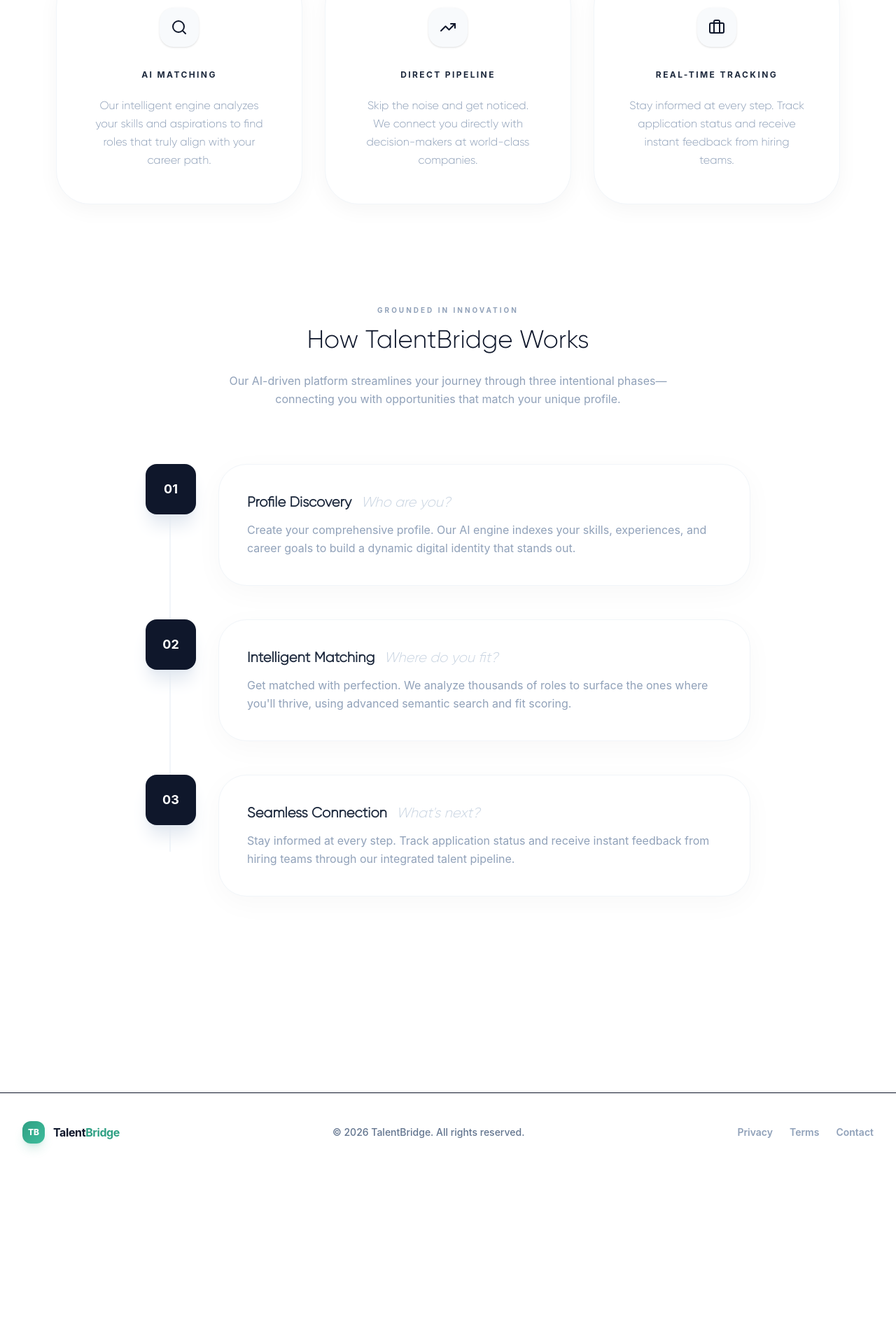
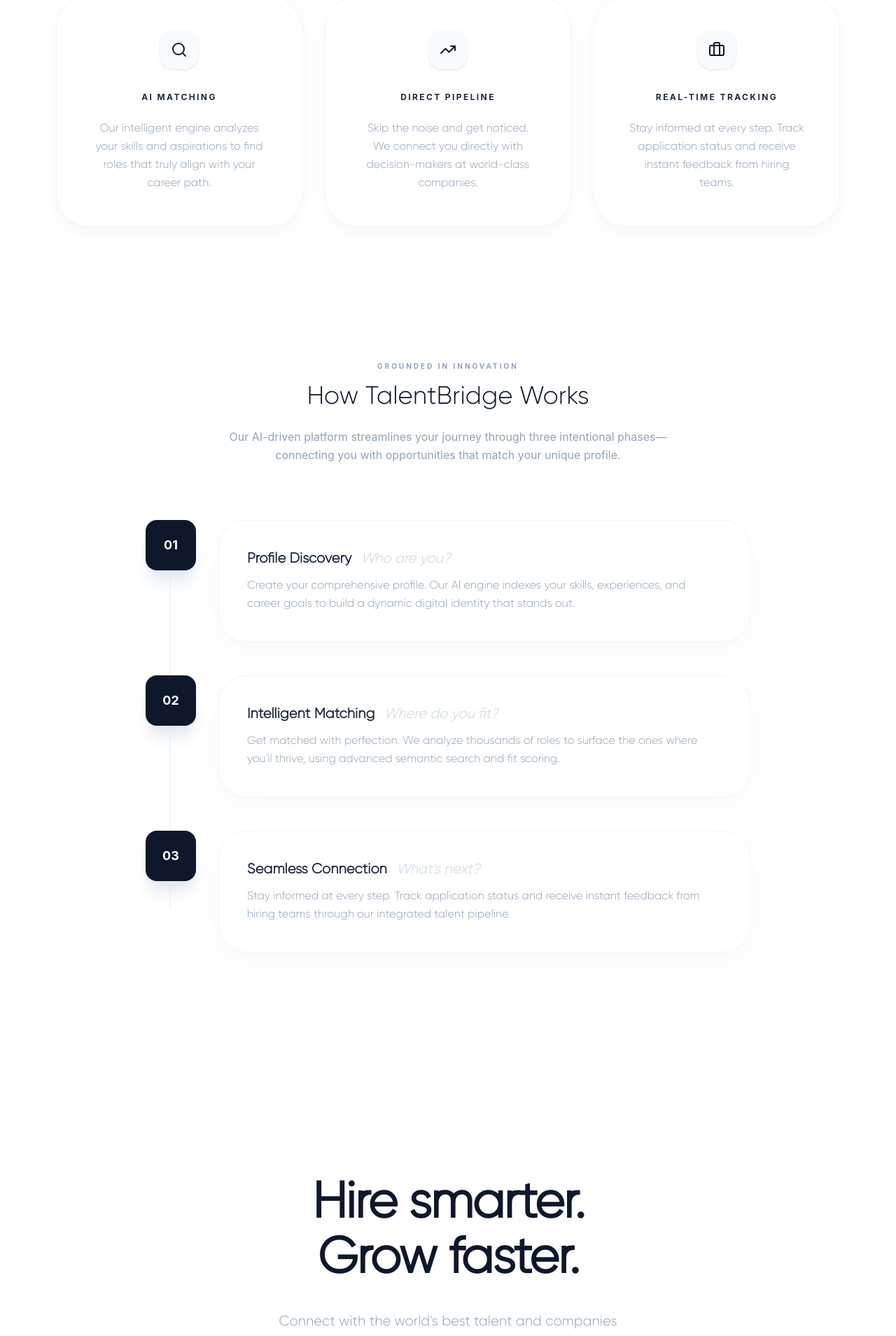
Before and after one commit to kolikrish/talentbridge, a React (Vite) app: page / in a window 1280 px wide. Shown: the part 881-2790 px from the top of the page at 70% size. Before the commit the page ends 2555 px from the top, so only its background shows below. Built offline with nearby package versions, Linux system fonts and the light colour scheme; no server answers.

Commit message:
CTA section added.

```diff
--- a/src/pages/landing.jsx
+++ b/src/pages/landing.jsx
@@ -13,14 +13,11 @@
 import { motion } from "framer-motion";
 import { Search, Users, Briefcase, TrendingUp, CheckCircle } from "lucide-react";
 
-
-
 const LandingPage = () => {
   return (
     <main className="flex flex-col gap-16 pb-16">
-
       {/* Hero Section */}
-      <section className="text-center relative pt-20 pb-12">
+      <section className="text-center relative pt-20 pb-20">
         {/* Extremely Subtle Background - for pure white theme */}
         <div className="absolute top-0 left-1/2 -translate-x-1/2 w-full h-full bg-[radial-gradient(circle_at_center,rgba(0,0,0,0.01)_0%,transparent_70%)] -z-10 pointer-events-none" />
 
@@ -44,7 +41,6 @@
           <br />
           <span className="text-slate-300 italic font-extralight opacity-70">for global talent.</span>
         </motion.h1>
-
 
         <motion.p
           className="text-slate-400 mt-8 text-lg sm:text-xl font-medium max-w-xl mx-auto leading-relaxed"
@@ -83,7 +79,7 @@
       </section>
 
       {/* Feature Cards Section - based on reference design */}
-      <section className="grid grid-cols-1 md:grid-cols-3 gap-8 max-w-6xl mx-auto w-full px-4 mb-20">
+      <section className="grid grid-cols-1 md:grid-cols-3 gap-8 max-w-6xl mx-auto w-full px-4 mb-32">
         <motion.div
           initial={{ opacity: 0, y: 20 }}
           whileInView={{ opacity: 1, y: 0 }}
@@ -99,7 +95,6 @@
             Our intelligent engine analyzes your skills and aspirations to find roles
             that truly align with your career path.
           </p>
-
         </motion.div>
 
         <motion.div
@@ -164,7 +159,7 @@
             </div>
             <div className="bg-white p-10 rounded-[2.5rem] border border-slate-100 shadow-[0_10px_40px_rgba(0,0,0,0.03)] flex-1 w-full">
               <h3 className="text-xl font-bold text-slate-800 mb-3 font-['Gilroy']">Profile Discovery <span className="text-slate-300 font-light italic ml-2">Who are you?</span></h3>
-              <p className="text-slate-400 text-base font-normal leading-relaxed">
+              <p className="text-slate-400 text-base font-['Gilroy'] leading-relaxed">
                 Create your comprehensive profile. Our AI engine indexes your skills,
                 experiences, and career goals to build a dynamic digital identity that stands out.
               </p>
@@ -184,7 +179,7 @@
             </div>
             <div className="bg-white p-10 rounded-[2.5rem] border border-slate-100 shadow-[0_10px_40px_rgba(0,0,0,0.03)] flex-1 w-full">
               <h3 className="text-xl font-bold text-slate-800 mb-3 font-['Gilroy']">Intelligent Matching <span className="text-slate-300 font-light italic ml-2">Where do you fit?</span></h3>
-              <p className="text-slate-400 text-base font-normal leading-relaxed">
+              <p className="text-slate-400 text-base font-['Gilroy'] leading-relaxed">
                 Get matched with perfection. We analyze thousands of roles to surface
                 the ones where you'll thrive, using advanced semantic search and fit scoring.
               </p>
@@ -204,7 +199,7 @@
             </div>
             <div className="bg-white p-10 rounded-[2.5rem] border border-slate-100 shadow-[0_10px_40px_rgba(0,0,0,0.03)] flex-1 w-full">
               <h3 className="text-xl font-bold text-slate-800 mb-3 font-['Gilroy']">Seamless Connection <span className="text-slate-300 font-light italic ml-2">What's next?</span></h3>
-              <p className="text-slate-400 text-base font-normal leading-relaxed">
+              <p className="text-slate-400 text-base font-['Gilroy'] leading-relaxed">
                 Stay informed at every step. Track application status and
                 receive instant feedback from hiring teams through our integrated talent pipeline.
               </p>
@@ -212,6 +207,30 @@
           </motion.div>
         </div>
       </section>
+      {/* Final CTA Section - based on reference design */}
+      <section className="py-32 text-center">
+        <motion.div
+          initial={{ opacity: 0, scale: 0.95 }}
+          whileInView={{ opacity: 1, scale: 1 }}
+          viewport={{ once: true }}
+          transition={{ duration: 0.8, ease: [0.16, 1, 0.3, 1] }}
+        >
+          <h2 className="text-5xl md:text-7xl font-bold text-slate-900 leading-[1.1] mb-8 font-['Gilroy'] tracking-tight">
+            Hire smarter.
+            <br />
+            Grow faster.
+          </h2>
+          <p className="text-slate-400 text-lg md:text-xl font-['Gilroy'] mb-12 max-w-lg mx-auto leading-relaxed">
+            Connect with the world's best talent and companies today.
+            Start your journey with TalentBridge.
+          </p>
+          <Link to="/onboarding">
+            <Button className="h-20 px-14 rounded-full bg-[#0f172a] hover:bg-[#1e293b] text-white text-lg font-bold transition-all duration-300 shadow-[0_20px_50px_rgba(0,0,0,0.1)] hover:shadow-[0_25px_60px_rgba(0,0,0,0.15)] hover:-translate-y-1">
+              Get Started Now
+            </Button>
+          </Link>
+        </motion.div>
+      </section>
     </main>
   );
 };
```
